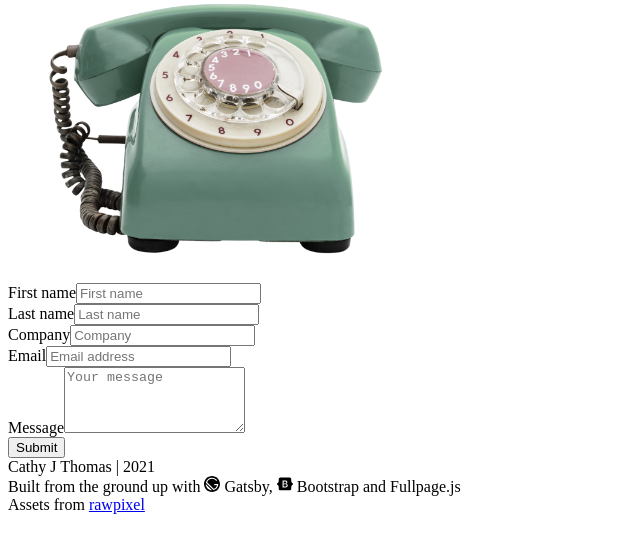
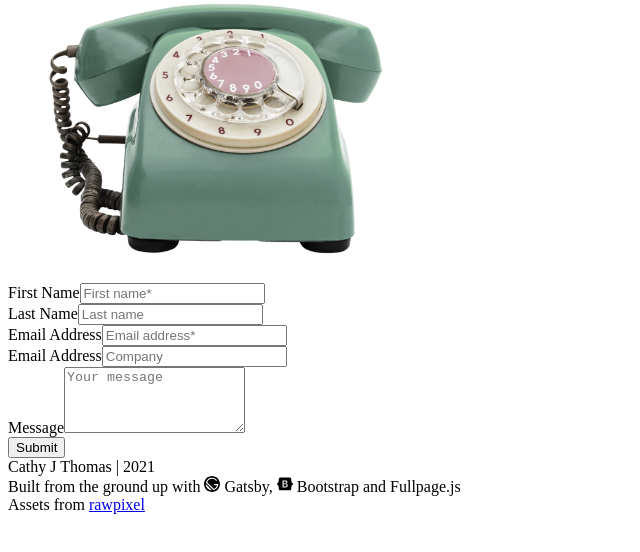
Before and after one commit to ketka82uk/My-Portfolio, a Gatsby site: page /contact in a window 1280 px wide. Shown: the part 108-660 px from the top of the page, without its empty margins (0-640 px from the left). Built offline with nearby package versions, Linux system fonts and the light colour scheme; Gatsby itself is replaced by a stand-in of ours.

Commit message:
new contact form

```diff
--- a/package.json
+++ b/package.json
@@ -21,6 +21,7 @@
     "antd": "^4.15.0",
     "bootstrap": "^4.6.0",
     "emailjs-com": "^2.6.4",
+    "formik": "^2.2.6",
     "gatsby": "^3.1.1",
     "gatsby-plugin-react-helmet": "^4.2.0",
     "gatsby-plugin-sass": "^4.2.0",
--- a/src/components/contactForm.js
+++ b/src/components/contactForm.js
@@ -2,6 +2,7 @@ import React, { useState } from 'react';
 import emailjs from 'emailjs-com';
 import Form from 'react-bootstrap/Form'
 import Button from 'react-bootstrap/Button'
+
 
 export default function ContactUs() {
 
--- /dev/null
+++ b/src/components/formikContact.js
@@ -0,0 +1,106 @@
+import React from 'react';
+import { useFormik } from 'formik'
+import emailjs from 'emailjs-com'
+import Form from 'react-bootstrap/Form'
+import Button from 'react-bootstrap/Button'
+
+export default function SignupForm() {
+
+  // Pass the useFormik() hook initial form values and a submit function that will
+  // be called when the form is submitted
+
+  function sendEmail(e) {
+    e.preventDefault();
+    emailjs.sendForm('contact_service', 'contact_form', e.target, 'user_sS1sEZGCrVRU1Lir7w3O5')
+  };
+
+  const formik = useFormik({
+    initialValues: {
+      firstName: '',
+      lastName: '',
+      email: '',
+      company: '',
+      message: '',
+    },
+    onSubmit: values => {
+      alert(JSON.stringify(values, null, 2));
+    },
+  });
+  return (
+    <Form onSubmit={formik.handleSubmit, sendEmail}>
+      <Form.Row>
+        <Form.Label htmlFor="firstName" srOnly>
+          First Name
+        </Form.Label>
+        <Form.Control
+          className="contact"
+          placeholder="First name*"
+          id="firstName"
+          name="firstName"
+          type="text"
+          onChange={formik.handleChange}
+          value={formik.values.firstName}
+        />
+      </Form.Row>
+      <Form.Row>
+        <Form.Label htmlFor="lastName" srOnly>
+          Last Name
+        </Form.Label>
+        <Form.Control
+          className="contact"
+          placeholder="Last name"
+          id="lastName"
+          name="lastName"
+          type="text"
+          onChange={formik.handleChange}
+          value={formik.values.lastName}
+        />
+      </Form.Row>
+      <Form.Row>
+        <Form.Label htmlFor="email" srOnly>
+          Email Address
+        </Form.Label>
+        <Form.Control
+          className="contact"
+          placeholder="Email address*"
+          id="email"
+          name="email"
+          type="email"
+          onChange={formik.handleChange}
+          value={formik.values.user_email}
+        />
+      </Form.Row>
+      <Form.Row>
+        <Form.Label htmlFor="company" srOnly>
+          Email Address
+        </Form.Label>
+        <Form.Control
+          className="contact"
+          placeholder="Company"
+          id="company"
+          name="company"
+          type="text"
+          onChange={formik.handleChange}
+          value={formik.values.company}
+        />
+      </Form.Row>
+      <Form.Row>
+        <Form.Label htmlFor="message" srOnly>
+          Message
+        </Form.Label>
+        <Form.Control
+        className="contact"
+        placeholder="Your message"
+        as="textarea"
+        rows={4}
+        name="message"
+        onChange={formik.handleChange}
+        value={formik.values.message}
+        />
+      </Form.Row>
+      <Form.Row>
+        <Button variant="primary" type="submit" id="submit-button" block>Submit</Button>
+      </Form.Row>
+    </Form>
+  );
+};
--- a/src/pages/contact.js
+++ b/src/pages/contact.js
@@ -6,7 +6,7 @@ import Col from "react-bootstrap/Col"
 import Row from "react-bootstrap/Row"
 
 // * Components
-import ContactUs from "../components/contactForm"
+import SignupForm from "../components/formikContact"
 
 // * Images
 import { SiGatsby, SiBootstrap, SiLinkedin, SiGithub } from "react-icons/si"
@@ -30,7 +30,7 @@ export default function Contact() {
           </div>
         </Col>
         <Col md={12} lg={6}>
-        <ContactUs />
+        <SignupForm />
         </Col>
     </Row>
        </Container>
```
Also changed, not shown: 1 other file.
